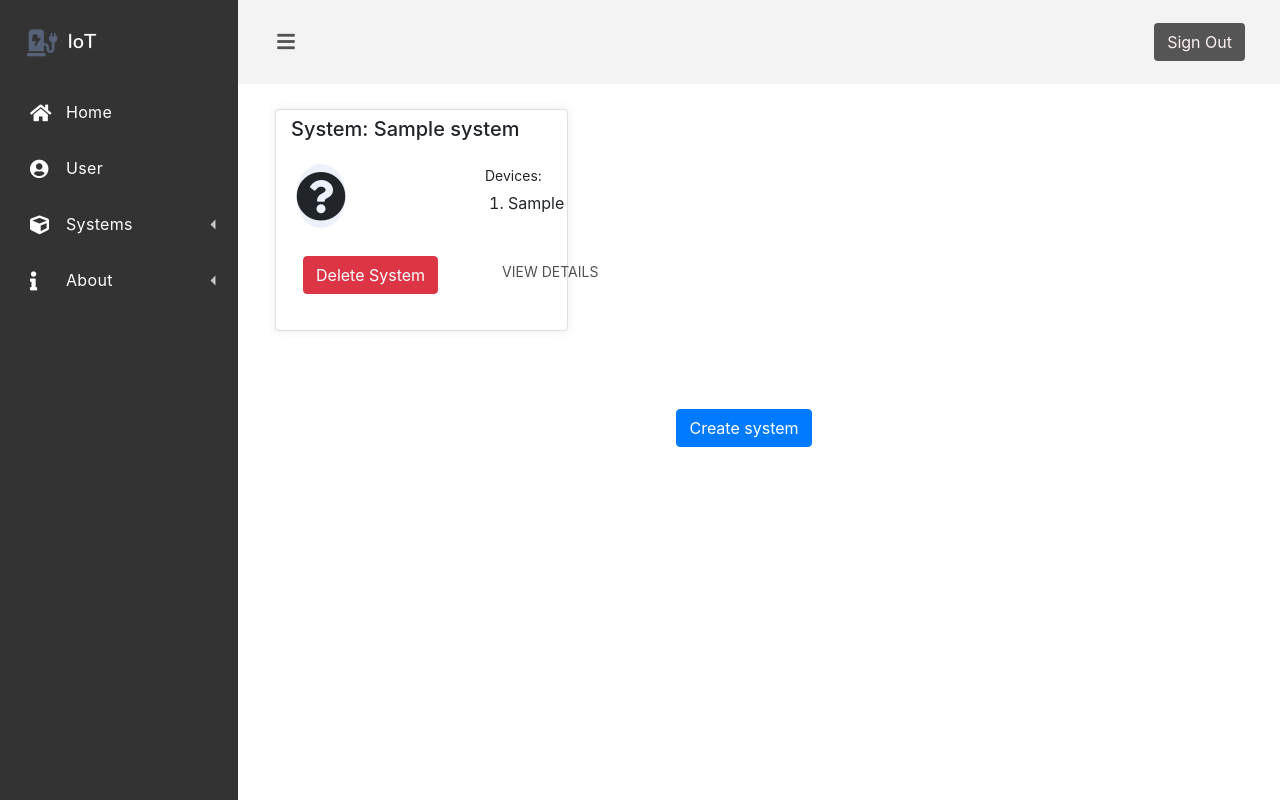
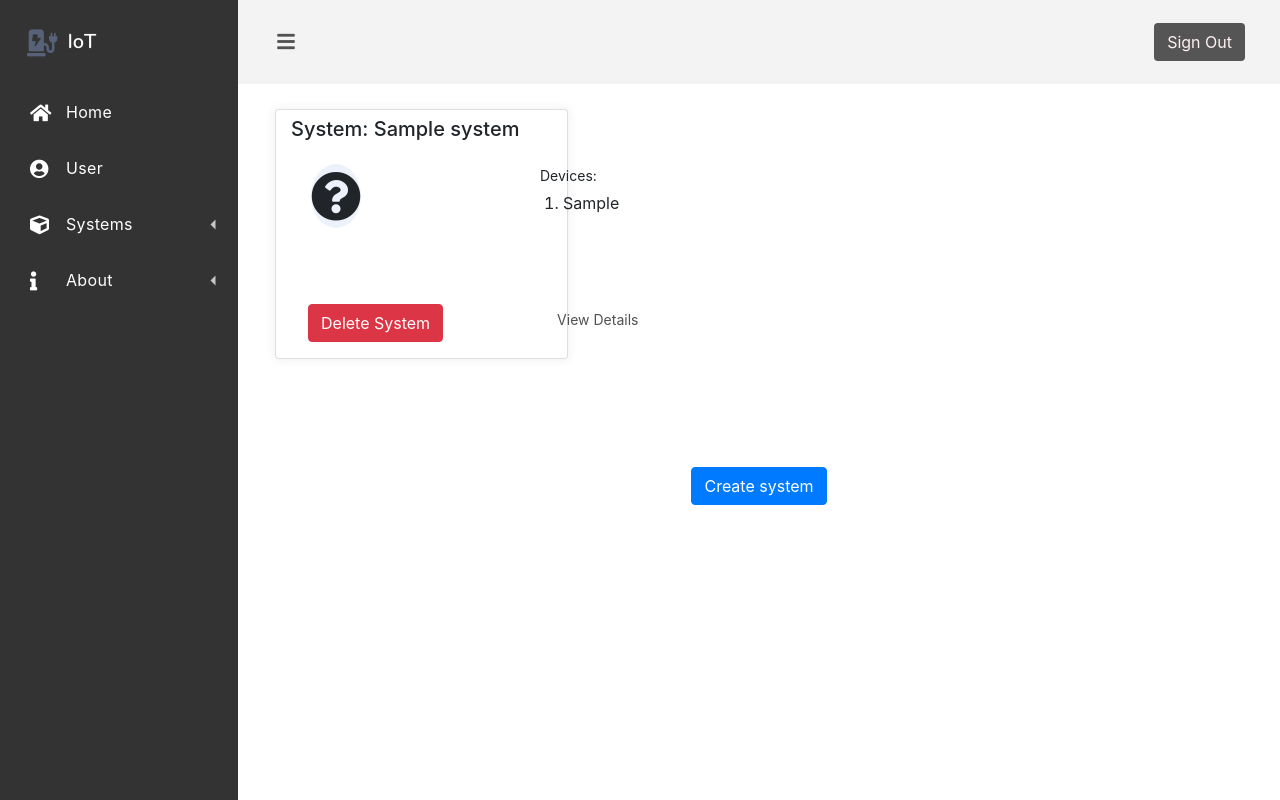
Before and after one commit to maximmuss699/IIS, a Symfony app: template templates/home_page_logged/index.html.twig in a window 1280 px wide. Run offline with Twig, Linux system fonts and the light colour scheme; the template is opened without the code that fills it: most values are stand-ins (such as "Sample title", 1, 10 or a date in 2020); some libraries are stand-ins or nearby versions.

Commit message:
redo dashboard

```diff
--- a/templates/home_page_logged/index.html.twig
+++ b/templates/home_page_logged/index.html.twig
@@ -16,13 +16,12 @@
         /* You can add more styles here as needed */
     }
     .widget-49-title-wrapper {
-        margin-right: 20px; /* Adjust the right margin to add space */
-        margin-bottom: 25px;
+        margin-left: 15px; /* Adjust the left margin to add space */
         /* Other styles for the title wrapper */
     }
 
     .widget-devices {
-        margin-left: 130px; /* Adjust the left margin to add space */
+        margin-left: 170px; /* Adjust the left margin to add space */
         /* Other styles for the devices container */
     }
     .widget-49-date-primary i {
@@ -33,7 +32,7 @@
 
     .widget-49-points {
         display: flex;
-        margin-left: -25px;
+
         flex-direction: row; /* Arrange items horizontally */
         /* Other styles for the ol container */
     }
@@ -45,7 +44,7 @@
     }
 
     .widget-49-Details {
-        margin-left: 55px; /* Adjust margin for spacing */
+        margin-left: 105px; /* Adjust margin for spacing */
         /* Other styles for the details div */
     }
 
@@ -108,24 +107,15 @@
             <main class="dash-content">
                 <div class="container-fluid">
                     <div class="row dash-row">
-
-                        <!--------------------------------- Systems ------------------>
-
-
-                        <!--------------------------------------------------->
-
                         <div class="row">
-
                             {% for pair in systemKpiPairs %}
                             <div class="col-md-4 mb-4">
-                                    <div class="card card-margin">
+                                <div class="card card-margin d-flex flex-column justify-content-between" style="min-height: 250px;">
                                     <div class="card-header no-border">
                                         <h5 class="card-title">System: {{ pair.system.name }}</h5>
                                     </div>
                                     <div class="card-body pt-0">
-
                                         <div class="widget-49">
-
                                             <div class="widget-49-title-wrapper">
                                                 <div class="widget-49-date-primary">
                                                     {% if pair.kpi == 'true' %}
@@ -136,12 +126,10 @@
                                                         <i class="fas fa-question-circle"></i> <!-- Font Awesome question circle icon -->
                                                     {% endif %}
                                                 </div>
-
                                                 <div class="widget-devices">
                                                     <div class="widget-50-Det">
                                                         <a class="btn btn-sm btn-flash-border-primary">Devices:</a>
                                                     </div>
-
                                                     <ol class="widget-50-points">
                                                         {% for dev in pair.Devices %}
                                                             <li class="widget-50-item"><span>{{dev.UserAlias}}</span></li>
@@ -149,9 +137,9 @@
                                                     </ol>
                                                 </div>
                                             </div>
-
-
-                                                <ol class="widget-49-points">
+                                        </div>
+                                    </div>
+                                    <ol class="widget-49-points mt-auto">
                                         <form action="{{ path('delete_system', {'id': pair.system.id}) }}" method="post" onsubmit="return confirm('Are you sure you want to delete this system?')">
                                             <input type="hidden" name="_method" value="DELETE">
                                             <input type="hidden" name="_token" value="{{ csrf_token('delete' ~ pair.system.id) }}">
@@ -163,22 +151,20 @@
                                     </ol>
                                 </div>
                             </div>
+                            {% if loop.index % 3 == 0 or loop.last %}
                         </div>
+                        {% if not loop.last %}
+                        <div class="row justify-content-center mb-3">
+                            {% endif %}
+                            {% endif %}
+                            {% endfor %}
                         </div>
-                            {% endfor %}
                         <section class="p-4 text-center w-100">
                             <a href="/system_registration" class="btn btn-primary">Create system</a>
                         </section>
                     </div>
-
-
-
-
-
-        </div>
                 </div>
             </main>
-
             <script src="https://code.jquery.com/jquery-3.3.1.slim.min.js" integrity="sha384-q8i/X+965DzO0rT7abK41JStQIAqVgRVzpbzo5smXKp4YfRvH+8abtTE1Pi6jizo" crossorigin="anonymous"></script>
     <script src="https://cdnjs.cloudflare.com/ajax/libs/popper.js/1.14.7/umd/popper.min.js" integrity="sha384-UO2eT0CpHqdSJQ6hJty5KVphtPhzWj9WO1clHTMGa3JDZwrnQq4sF86dIHNDz0W1" crossorigin="anonymous"></script>
     <script src="https://stackpath.bootstrapcdn.com/bootstrap/4.3.1/js/bootstrap.min.js" integrity="sha384-JjSmVgyd0p3pXB1rRibZUAYoIIy6OrQ6VrjIEaFf/nJGzIxFDsf4x0xIM+B07jRM" crossorigin="anonymous"></script>
```
Lines whose indentation alone changed are shown as unchanged.
